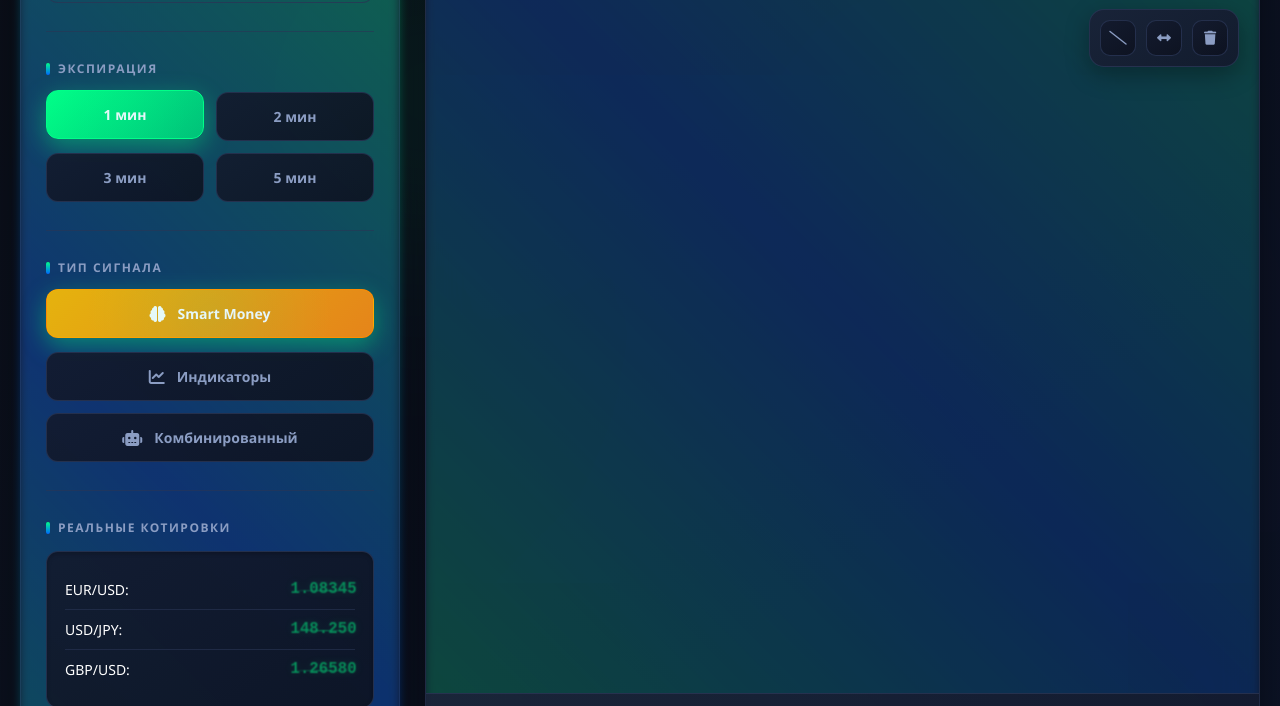
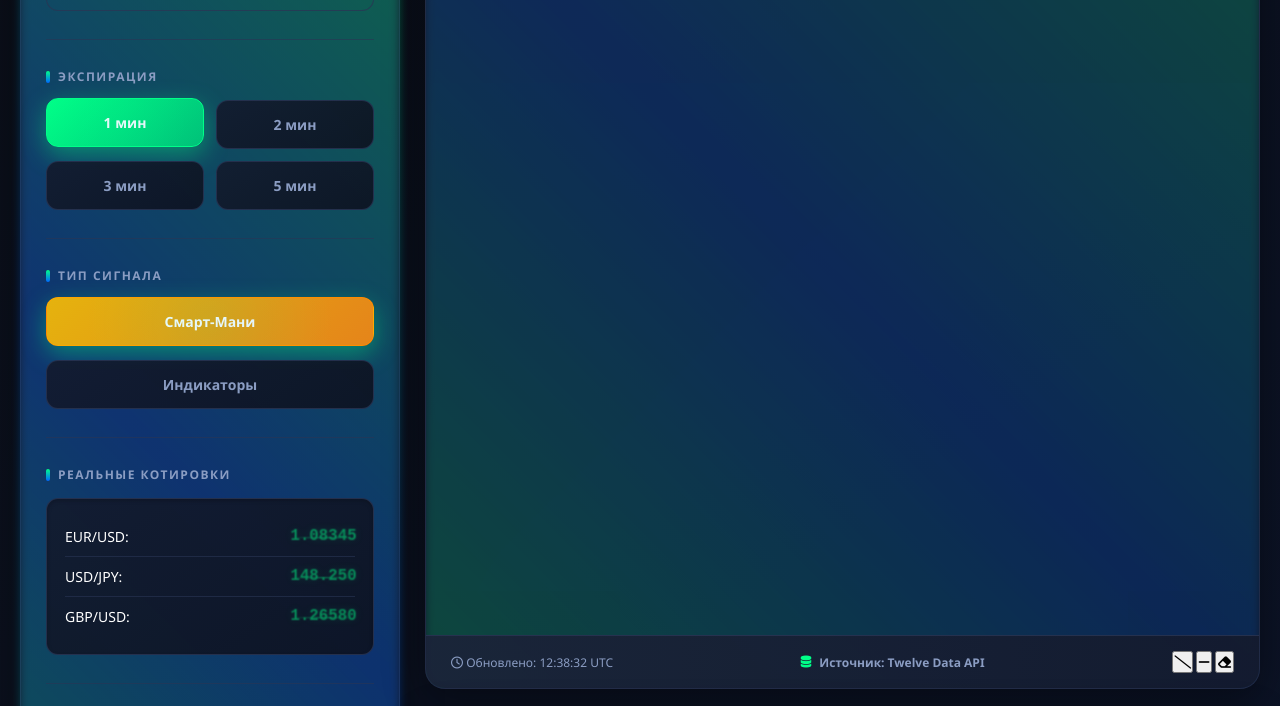
Before and after one commit to Ytkaspiloy/YtkaTradePocketAI, a plain HTML site: page index.html in a window 1280 px wide. Shown: the part 268-974 px from the top of the page. Drawn offline with nearby package versions, Linux system fonts and the light colour scheme.

Commit message:
Update index.html

```diff
--- a/index.html
+++ b/index.html
@@ -15,19 +15,17 @@
                 <img src="https://image2url.com/images/1766001097047-30fbff9b-a368-4dbf-965a-4f3ce2de2e5e.png" alt="PocketOption" class="broker-logo">
                 <div class="title-group">
                     <h1 class="main-title">SCALPING ROBOT PRO</h1>
-                    <p class="subtitle" id="subtitle">Real-Time Binary Options Trading</p>
+                    <p class="subtitle">Real-Time Binary Options Trading</p>
                 </div>
             </div>
-
-            <div class="header-right">
-                <div class="language-switcher">
-                    <button class="lang-btn active" data-lang="ru">RU</button>
-                    <button class="lang-btn" data-lang="en">EN</button>
-                </div>
-
+            <div class="header-controls">
                 <div class="server-status">
                     <span class="status-dot online"></span>
                     <span id="mode-text">Режим: Демо</span>
+                </div>
+                <div class="language-switch">
+                    <button class="lang-btn active" data-lang="ru">RU</button>
+                    <button class="lang-btn" data-lang="en">EN</button>
                 </div>
             </div>
         </div>
@@ -53,28 +51,18 @@
                 <div class="panel-section">
                     <h3 class="section-title" data-i18n="expiration">ЭКСПИРАЦИЯ</h3>
                     <div class="timeframe-grid">
-                        <button class="time-btn active" data-time="60" data-i18n="1min">1 мин</button>
-                        <button class="time-btn" data-time="120" data-i18n="2min">2 мин</button>
-                        <button class="time-btn" data-time="180" data-i18n="3min">3 мин</button>
-                        <button class="time-btn" data-time="300" data-i18n="5min">5 мин</button>
+                        <button class="time-btn active" data-time="60">1 мин</button>
+                        <button class="time-btn" data-time="120">2 мин</button>
+                        <button class="time-btn" data-time="180">3 мин</button>
+                        <button class="time-btn" data-time="300">5 мин</button>
                     </div>
                 </div>
 
                 <div class="panel-section">
                     <h3 class="section-title" data-i18n="signalType">ТИП СИГНАЛА</h3>
                     <div class="signal-type-selector">
-                        <button class="signal-type-btn active" data-type="smart">
-                            <i class="fas fa-brain"></i>
-                            <span data-i18n="smartMoney">Smart Money</span>
-                        </button>
-                        <button class="signal-type-btn" data-type="indicators">
-                            <i class="fas fa-chart-line"></i>
-                            <span data-i18n="indicators">Индикаторы</span>
-                        </button>
-                        <button class="signal-type-btn" data-type="combined">
-                            <i class="fas fa-robot"></i>
-                            <span data-i18n="combined">Комбинированный</span>
-                        </button>
+                        <button class="signal-type-btn active" data-type="smart">Смарт-Мани</button>
+                        <button class="signal-type-btn" data-type="indicators">Индикаторы</button>
                     </div>
                 </div>
 
@@ -100,8 +88,7 @@
                     <h3 class="section-title" data-i18n="signal">СИГНАЛ</h3>
                     <div class="signal-control">
                         <button id="generate-signal" class="signal-btn">
-                            <i class="fas fa-bolt"></i>
-                            <span data-i18n="getSignal">ПОЛУЧИТЬ СИГНАЛ</span>
+                            <i class="fas fa-bolt"></i> <span data-i18n="getSignal">ПОЛУЧИТЬ СИГНАЛ</span>
                         </button>
                         <div class="cooldown-info" id="cooldown-timer">
                             <i class="fas fa-sync-alt"></i>
@@ -136,8 +123,11 @@
                                 <span id="price-change" class="positive">+0.12%</span>
                             </div>
                         </div>
-
                         <div class="chart-controls">
+                            <div class="timeframe-display">
+                                <span class="tf-label" data-i18n="timeframe">Таймфрейм:</span>
+                                <span class="tf-value" id="current-tf">1 мин</span>
+                            </div>
                             <div class="chart-type-selector">
                                 <button class="chart-type-btn active" data-type="candlestick">
                                     <i class="fas fa-chart-candlestick"></i>
@@ -146,29 +136,11 @@
                                     <i class="fas fa-chart-line"></i>
                                 </button>
                             </div>
-
-                            <div class="timeframe-display">
-                                <span class="tf-label" data-i18n="timeframe">Таймфрейм:</span>
-                                <span class="tf-value" id="current-tf">1 мин</span>
-                            </div>
                         </div>
                     </div>
-
                     <div class="chart-wrapper">
-                        <div class="chart-tools">
-                            <button class="tool-btn" id="draw-line" title="Линия">
-                                <i class="fas fa-slash"></i>
-                            </button>
-                            <button class="tool-btn" id="draw-horizontal" title="Горизонтальный уровень">
-                                <i class="fas fa-arrows-alt-h"></i>
-                            </button>
-                            <button class="tool-btn" id="clear-drawings" title="Очистить">
-                                <i class="fas fa-trash"></i>
-                            </button>
-                        </div>
                         <canvas id="trading-chart"></canvas>
                     </div>
-
                     <div class="chart-footer">
                         <div class="time-display">
                             <i class="far fa-clock"></i>
@@ -177,6 +149,17 @@
                         <div class="chart-source">
                             <i class="fas fa-database"></i>
                             <span data-i18n="dataSource">Источник: Twelve Data API</span>
+                        </div>
+                        <div class="drawing-tools">
+                            <button class="draw-btn" data-tool="line" title="Линия">
+                                <i class="fas fa-slash"></i>
+                            </button>
+                            <button class="draw-btn" data-tool="horizontal" title="Горизонтальная линия">
+                                <i class="fas fa-minus"></i>
+                            </button>
+                            <button class="draw-btn active" data-tool="clear" title="Очистить рисунки">
+                                <i class="fas fa-eraser"></i>
+                            </button>
                         </div>
                     </div>
                 </div>
@@ -198,11 +181,11 @@
                     </div>
 
                     <div class="signal-details" id="signal-details" style="display: none;">
-                        <!-- Детали сигнала будут здесь -->
+                        <!-- Детали сигнала -->
                     </div>
 
-                    <div class="indicators-panel" id="indicators-panel" style="display: none;">
-                        <h4><i class="fas fa-chart-bar"></i> <span data-i18n="indicatorsAnalysis">АНАЛИЗ ИНДИКАТОРОВ</span></h4>
+                    <div class="signal-indicators" id="signal-indicators" style="display: none;">
+                        <h4><i class="fas fa-chart-bar"></i> <span data-i18n="indicators">ИНДИКАТОРЫ</span></h4>
                         <div class="indicators-grid" id="indicators-grid">
                             <!-- Индикаторы будут здесь -->
                         </div>
@@ -219,7 +202,7 @@
                     </div>
 
                     <div class="result-history">
-                        <h4><i class="fas fa-history"></i> <span data-i18n="recentResults">ПОСЛЕДНИЕ РЕЗУЛЬТАТЫ</span></h4>
+                        <h4><i class="fas fa-history"></i> <span data-i18n="lastResults">ПОСЛЕДНИЕ РЕЗУЛЬТАТЫ</span></h4>
                         <div class="results-list" id="results-list">
                             <!-- Результаты будут здесь -->
                         </div>
@@ -242,63 +225,3 @@
     <script src="script.js"></script>
 </body>
 </html>
-
-<!-- Добавьте эти элементы для улучшенного UI -->
-<div class="background-effects">
-    <div class="bg-gradient-1"></div>
-    <div class="bg-gradient-2"></div>
-    <div class="bg-gradient-3"></div>
-</div>
-
-<style>
-    .background-effects {
-        position: fixed;
-        top: 0;
-        left: 0;
-        width: 100%;
-        height: 100%;
-        z-index: -1;
-        overflow: hidden;
-    }
-
-    .bg-gradient-1 {
-        position: absolute;
-        top: 20%;
-        left: 10%;
-        width: 500px;
-        height: 500px;
-        background: radial-gradient(circle, rgba(0, 255, 136, 0.1) 0%, transparent 70%);
-        filter: blur(80px);
-        animation: float 20s infinite linear;
-    }
-
-    .bg-gradient-2 {
-        position: absolute;
-        bottom: 20%;
-        right: 10%;
-        width: 400px;
-        height: 400px;
-        background: radial-gradient(circle, rgba(0, 102, 255, 0.1) 0%, transparent 70%);
-        filter: blur(60px);
-        animation: float 25s infinite linear reverse;
-    }
-
-    .bg-gradient-3 {
-        position: absolute;
-        top: 50%;
-        left: 50%;
-        width: 600px;
-        height: 600px;
-        background: radial-gradient(circle, rgba(170, 0, 255, 0.05) 0%, transparent 70%);
-        filter: blur(100px);
-        animation: float 30s infinite linear;
-    }
-
-    @keyframes float {
-        0% { transform: translate(0, 0) rotate(0deg); }
-        25% { transform: translate(50px, -50px) rotate(90deg); }
-        50% { transform: translate(0, -100px) rotate(180deg); }
-        75% { transform: translate(-50px, -50px) rotate(270deg); }
-        100% { transform: translate(0, 0) rotate(360deg); }
-    }
-</style>
```
